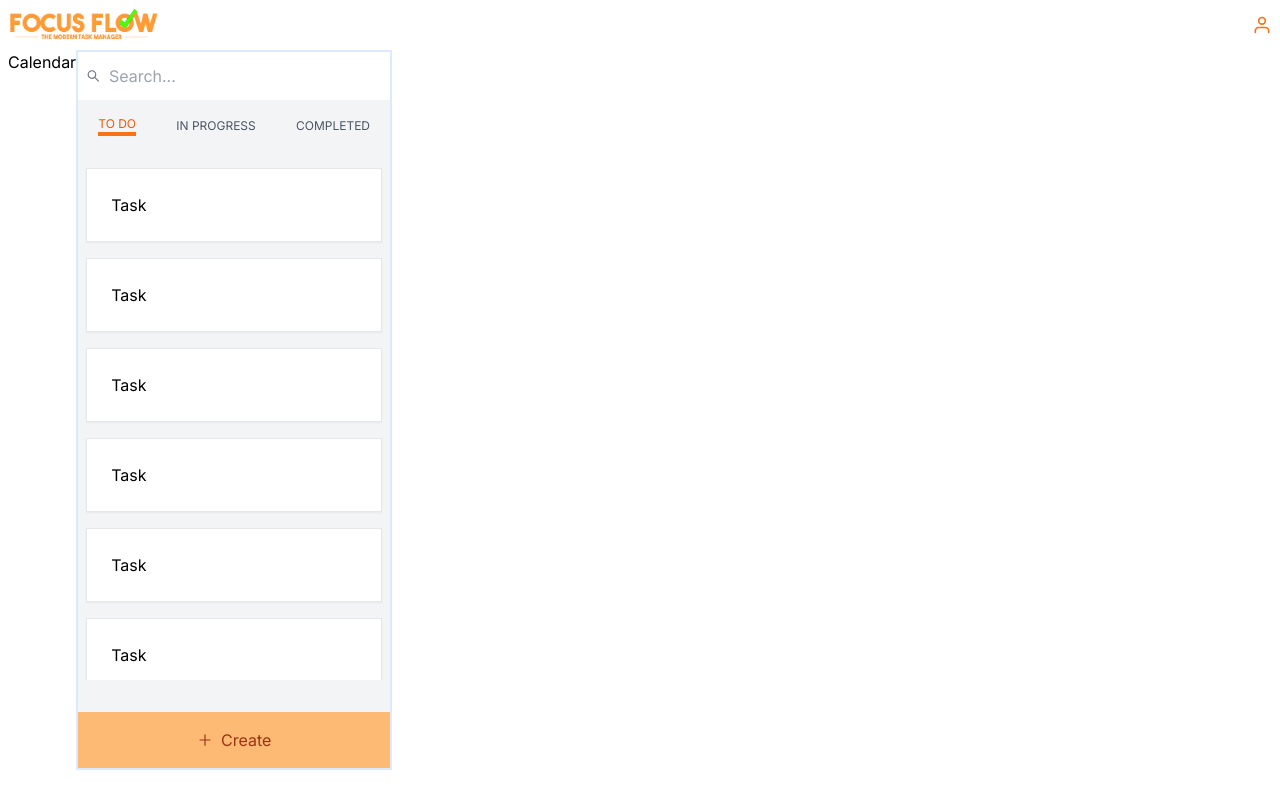
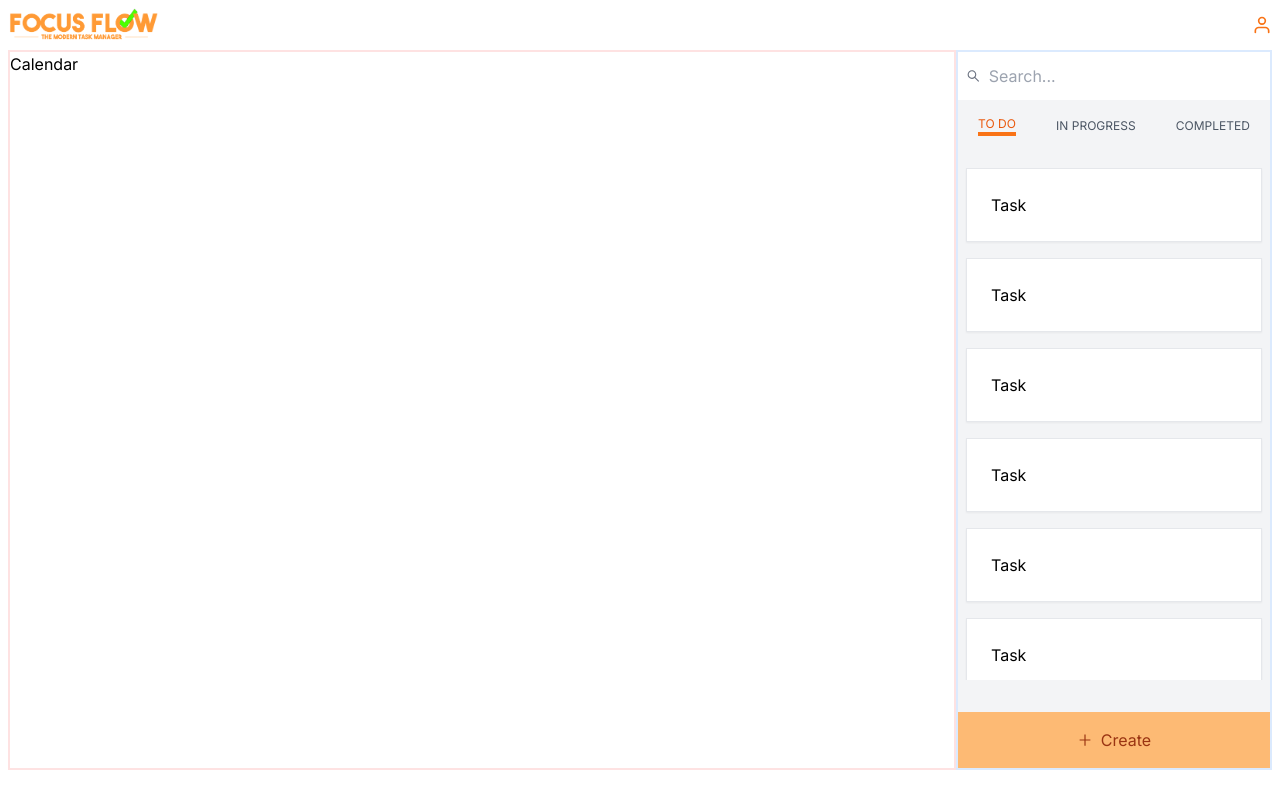
Before and after one commit to colintle/FocusFlow, a Next.js app in the folder focus-flow/: page /home in a window 1280 px wide. Built offline with nearby package versions, Linux system fonts and the light colour scheme.

Commit message:
Created the styling for the container of calendar

```diff
--- a/focus-flow/src/app/components/Calendar.tsx
+++ b/focus-flow/src/app/components/Calendar.tsx
@@ -1,6 +1,6 @@
 function Calendar() {
     return (
-        <div>
+        <div className="w-full lg:w-3/4 border-red-100 border-2">
             Calendar
         </div>
     )
```
